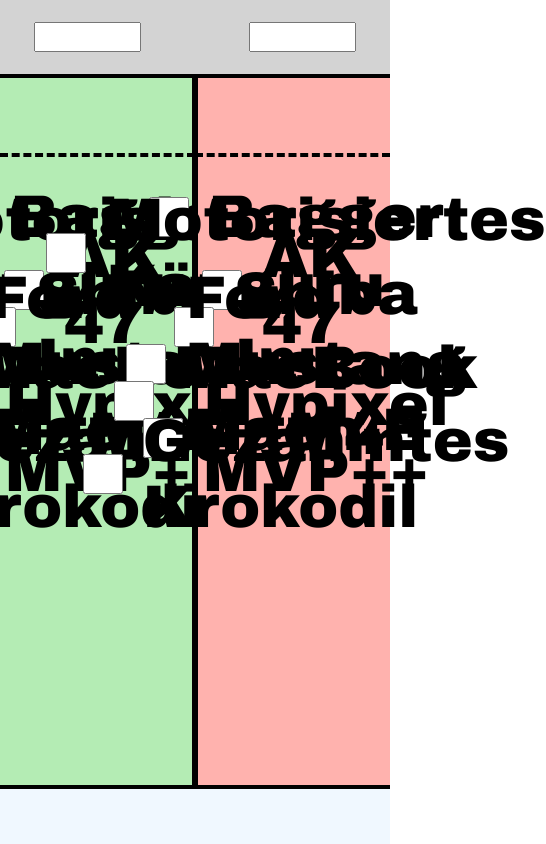
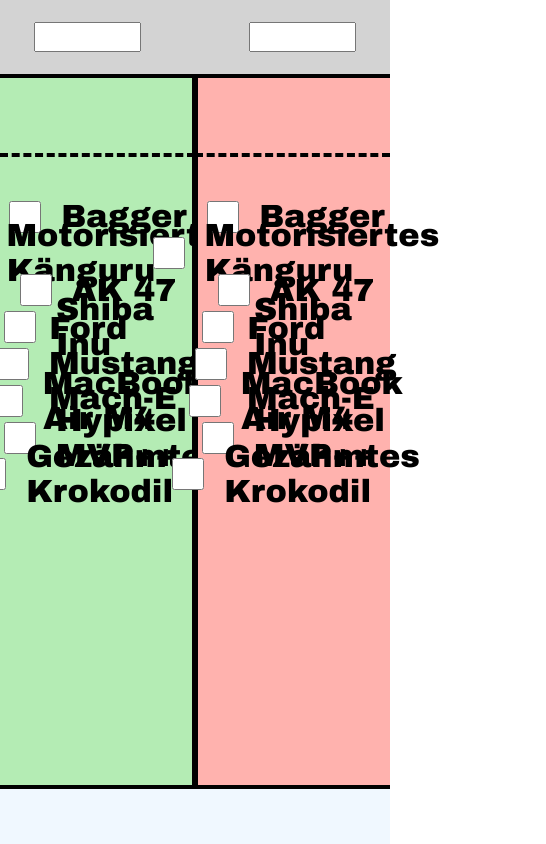
Before and after one commit to benta09/WerGewinnt, a plain HTML site: page index.html in a window 390 px wide. Shown: the whole page, 546 px wide, since content can reach past the window. Drawn offline with nearby package versions, Linux system fonts and the light colour scheme.

Commit message:
made text actually responsive

```diff
--- a/styles.css
+++ b/styles.css
@@ -122,13 +122,13 @@
 }
 
 .extraTexts {
-    font-size: 60px;
+    font-size: 2rem;
     font-family: "Arial Black", serif;
 }
 
 .extraInputs {
-    width: 40px;
-    height: 40px;
+    width: 2rem;
+    height: 2rem;
     margin-right: 20px;
 }
 
```
